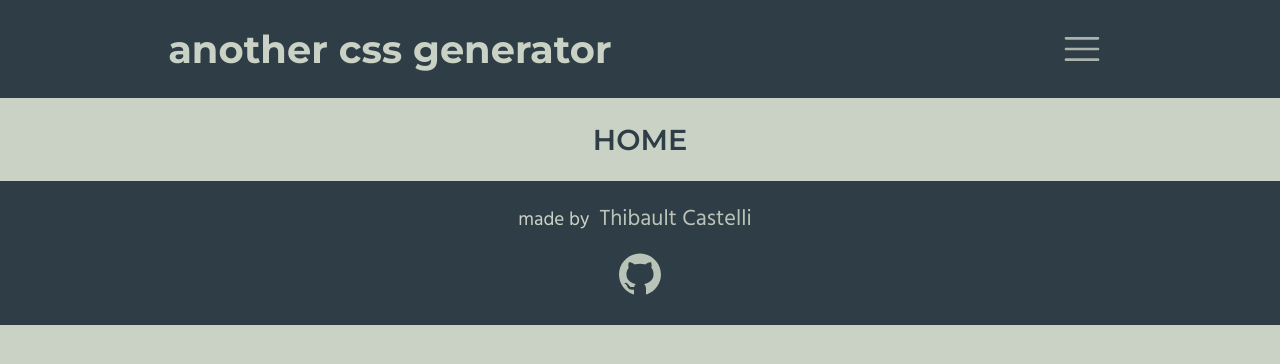
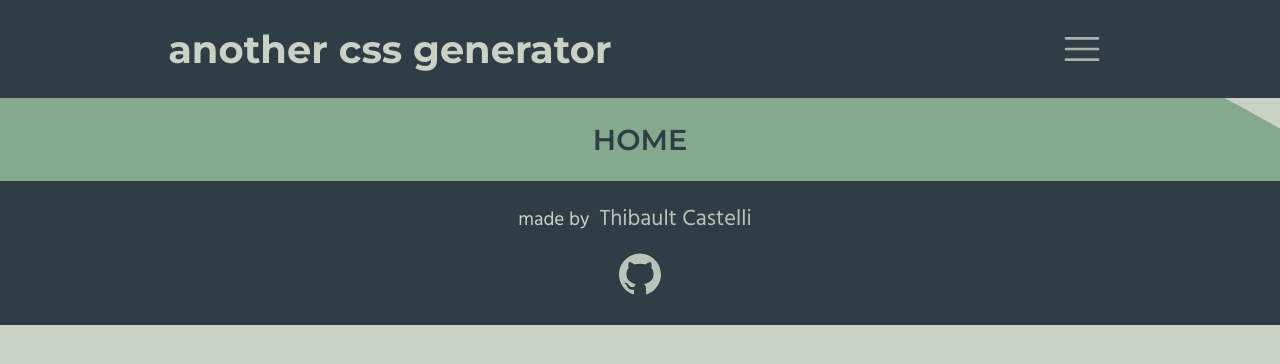
Before and after one commit to thibault-castelli/another_css_generator, a React (Vite) app: page / in a window 1280 px wide. Shown: the top 364 px of the page. Built offline with nearby package versions, Linux system fonts and the light colour scheme.

Commit message:
Add wave to all pages

```diff
--- a/src/components/Footer.tsx
+++ b/src/components/Footer.tsx
@@ -23,6 +23,17 @@ const Footer = () => {
                <AiFillGithub />
             </a>
          </div>
+         <svg
+            xmlns="http://www.w3.org/2000/svg"
+            viewBox="0 0 1440 320"
+            className="wave"
+         >
+            <path
+               fill="#84a98c"
+               fillOpacity="1"
+               d="M0,32L48,69.3C96,107,192,181,288,202.7C384,224,480,192,576,192C672,192,768,224,864,213.3C960,203,1056,149,1152,149.3C1248,149,1344,203,1392,229.3L1440,256L1440,320L1392,320C1344,320,1248,320,1152,320C1056,320,960,320,864,320C768,320,672,320,576,320C480,320,384,320,288,320C192,320,96,320,48,320L0,320Z"
+            ></path>
+         </svg>
       </footer>
    );
 };
--- a/src/style/index.css
+++ b/src/style/index.css
@@ -42,6 +42,26 @@
   transform-origin: bottom left;
 }
 
+.title-link {
+  font-size: 3rem;
+  display: inline-block;
+  margin: 0 auto;
+  padding: 10px 40px;
+  color: #2f3e46;
+  transition: all 0.2s ease;
+}
+.title-link:hover {
+  color: #333;
+  font-size: 3.1rem;
+}
+
+.wave {
+  position: absolute;
+  bottom: 140px;
+  left: 0;
+  z-index: -1;
+}
+
 h1,
 h2,
 h3,
@@ -81,6 +101,7 @@ body {
 }
 body main {
   min-height: 70vh;
+  position: relative;
 }
 body a {
   color: inherit;
@@ -156,6 +177,7 @@ footer {
   padding: 1px 0;
   color: #cad2c5;
   text-align: center;
+  position: relative;
 }
 footer p {
   margin-bottom: 0;
--- a/src/style/index.scss
+++ b/src/style/index.scss
@@ -55,6 +55,26 @@ $neon-shadow: 0 0 3px rgba(132, 169, 140, 0.5);
       transform-origin: bottom left;
    }
 }
+.title-link {
+   font-size: 3rem;
+   display: inline-block;
+   margin: 0 auto;
+   padding: 10px 40px;
+   color: $black;
+   transition: all 0.2s ease;
+
+   &:hover {
+      color: #333;
+      font-size: 3.1rem;
+   }
+}
+
+.wave {
+   position: absolute;
+   bottom: 140px;
+   left: 0;
+   z-index: -1;
+}
 
 // --- TITLES ---
 h1,
@@ -95,6 +115,7 @@ body {
 
    main {
       min-height: 70vh;
+      position: relative;
    }
 
    a {
@@ -183,6 +204,7 @@ footer {
    padding: 1px 0;
    color: $white;
    text-align: center;
+   position: relative;
 
    p {
       margin-bottom: 0;
```
Also changed, not shown: 1 other file (tests, documents, lock files or other folders).
